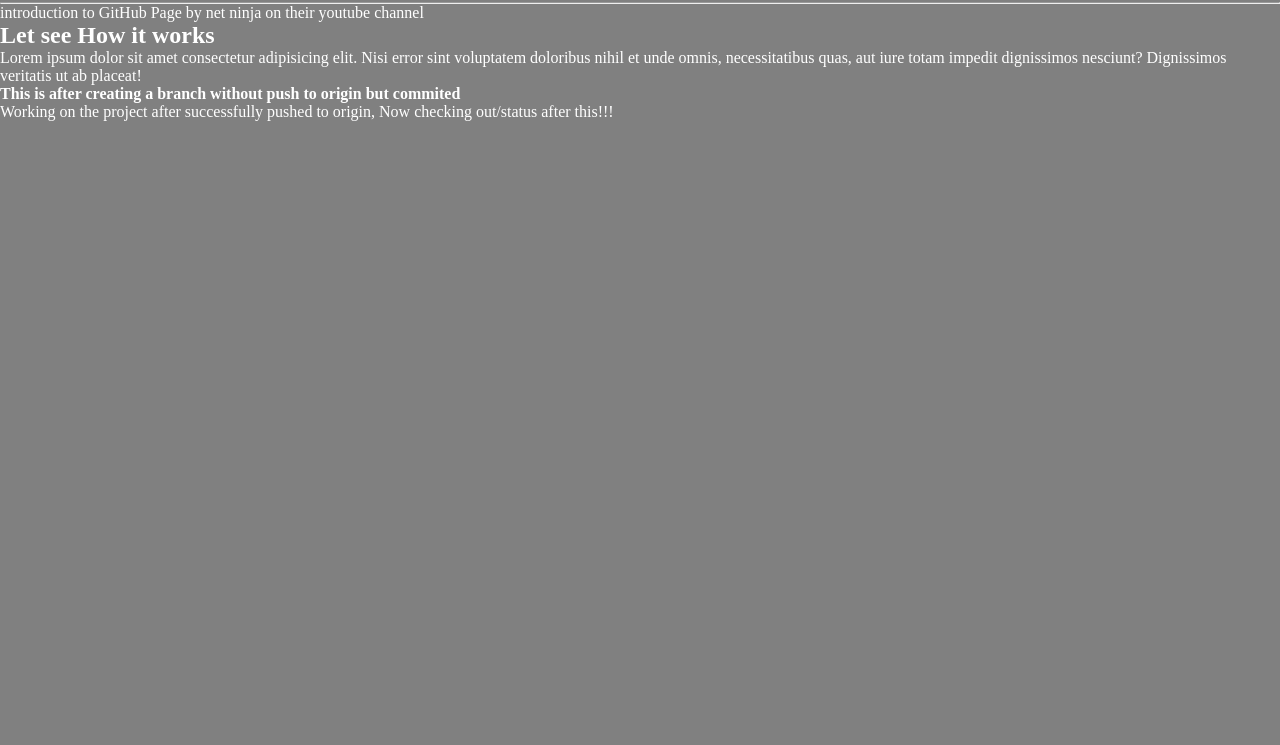
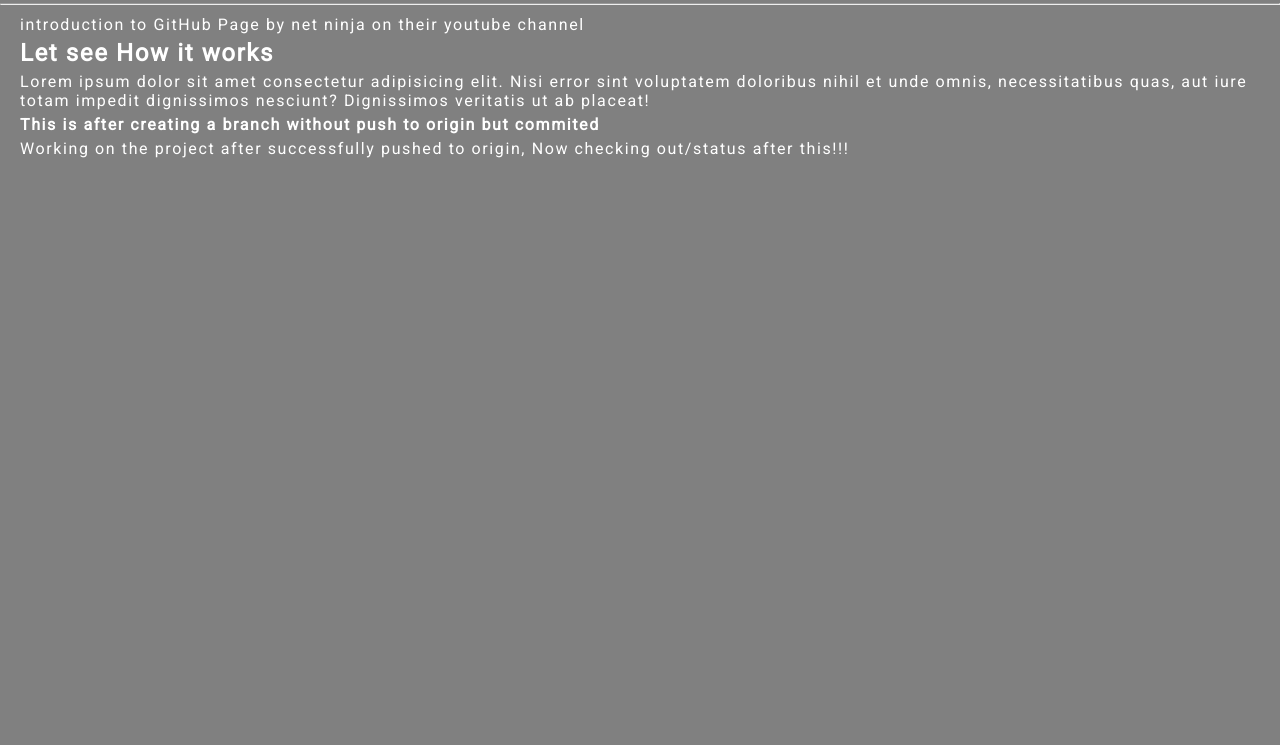
Before and after one commit to RajiDevMind/gitpage, a plain HTML site: page index.html in a window 1280 px wide. Shown: the part 55-800 px from the top of the page. Drawn offline with Linux system fonts and the light colour scheme.

Commit message:
styling after deployment

```diff
--- a/index.html
+++ b/index.html
@@ -9,6 +9,7 @@
   <body>
     <h1>Getting started with GitHub Pages</h1>
     <hr />
+    <div class="container">
       <p>introduction to GitHub Page by net ninja on their youtube channel</p>
       <h2>Let see How it works</h2>
       <p>
@@ -16,10 +17,13 @@
         voluptatem doloribus nihil et unde omnis, necessitatibus quas, aut iure
         totam impedit dignissimos nesciunt? Dignissimos veritatis ut ab placeat!
       </p>
-    <h4>This is after creating a branch without push to origin but commited</h4>
+      <h4>
+        This is after creating a branch without push to origin but commited
+      </h4>
       <p>
         Working on the project after successfully pushed to origin, Now checking
         out/status after this!!!
       </p>
+    </div>
   </body>
 </html>
--- a/src/style.css
+++ b/src/style.css
@@ -1,3 +1,5 @@
+@import url("https://fonts.googleapis.com/css2?family=Roboto&display=swap");
+
 * {
   box-sizing: border-box;
   margin: 0;
@@ -6,8 +8,21 @@
 body {
   background-color: grey;
   color: #ffffff;
+  font-family: "Roboto", sans-serif;
 }
 h1 {
   text-align: center;
   padding: 10px;
+  letter-spacing: 0.2rem;
 }
+.container {
+  padding: 5px 10px;
+  letter-spacing: 0.1rem;
+}
+.container p {
+  margin: 5px 10px;
+}
+h2,
+h4 {
+  margin-left: 10px;
+}
```
Also changed, not shown: 1 other file. Lines whose indentation alone changed are shown as unchanged.
